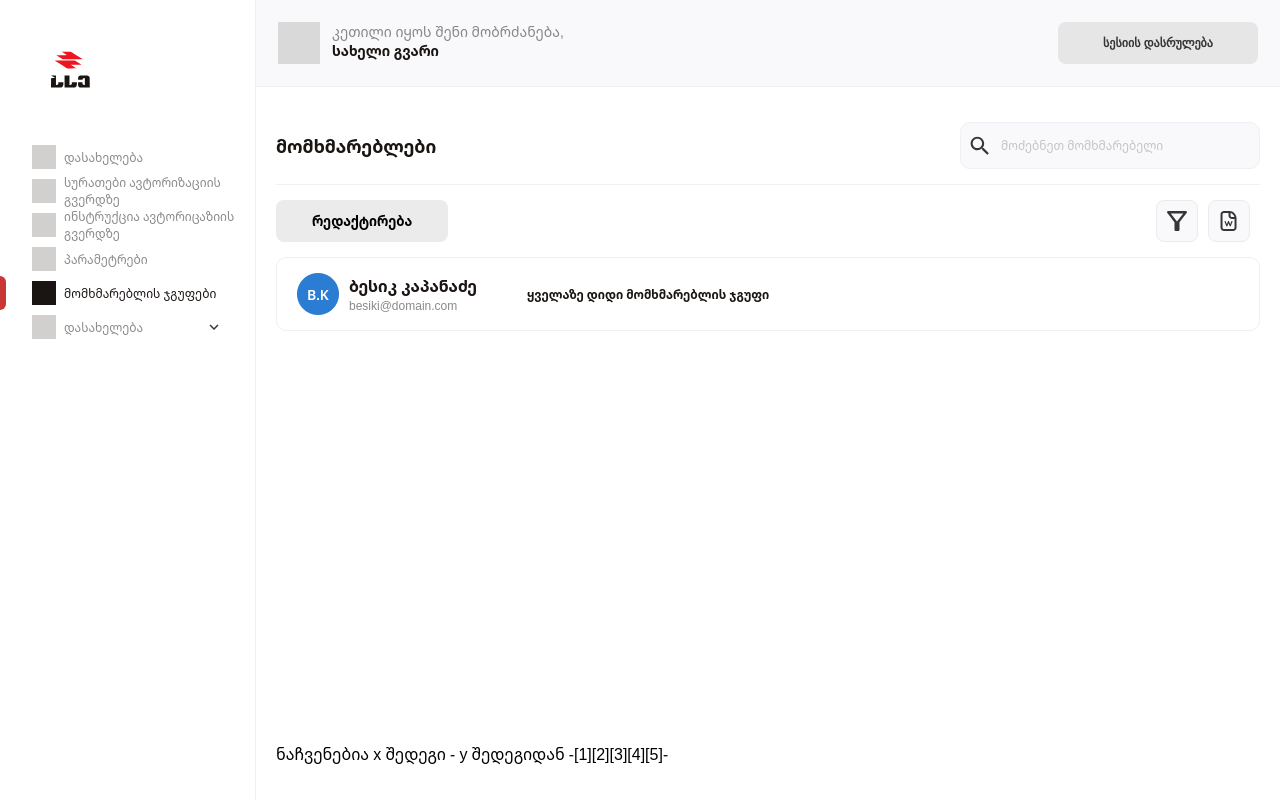
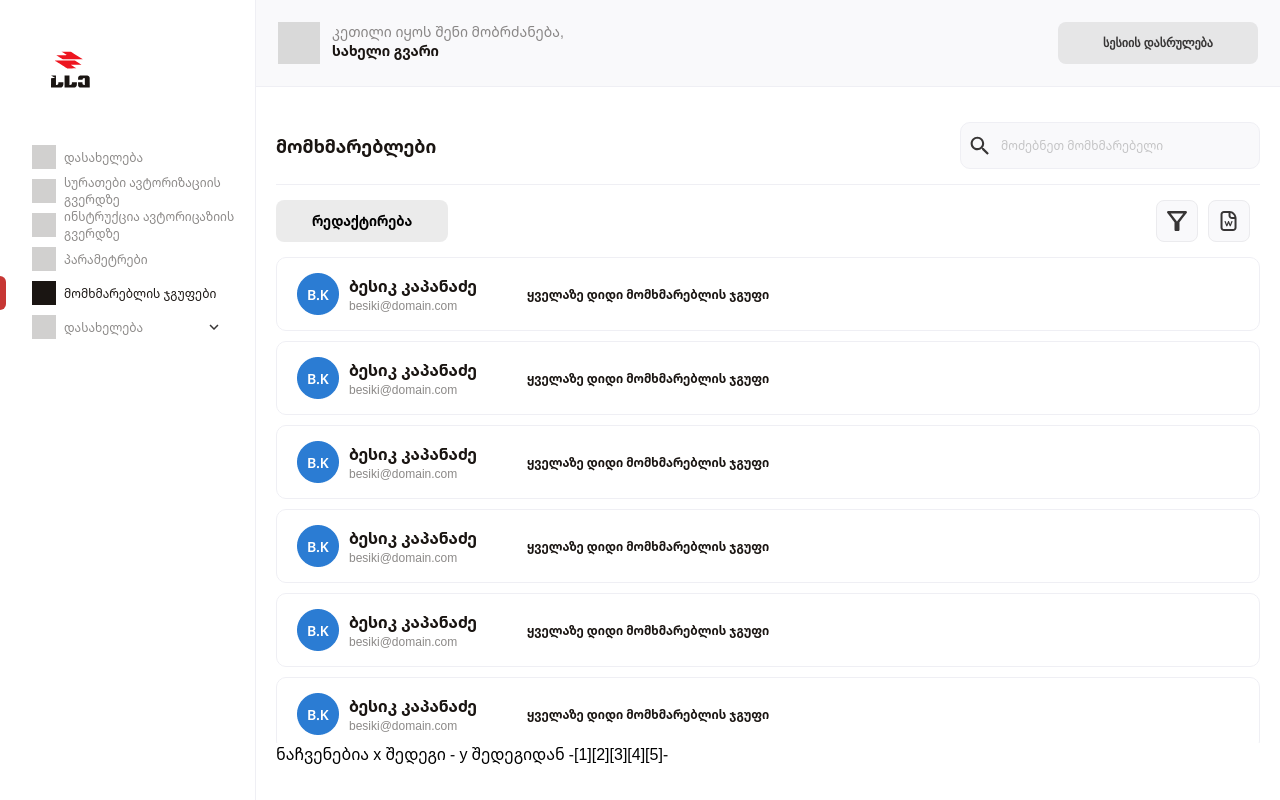
Before and after one commit to LukaTsanavaBTU/angular-task, an Angular app: page /users in a window 1280 px wide. Built offline with nearby package versions, Linux system fonts and the light colour scheme.

Commit message:
Add scrolling for users

```diff
--- a/src/app/app.component.css
+++ b/src/app/app.component.css
@@ -1,10 +1,11 @@
 :host {
     display: grid;
     grid-template-columns: 1fr 4fr;
-    height: 100%;
+    height: 100vh;
 }
 
 main {
+    height: 100vh;
     display: flex;
     flex-direction: column;
 }
--- a/src/app/main-content/users-browser/users-browser.component.css
+++ b/src/app/main-content/users-browser/users-browser.component.css
@@ -1,5 +1,6 @@
 :host {
-    flex-grow: 1;
+    flex: 1;
+    overflow: auto;
     padding: 35px 20px;
     display: flex;
     flex-direction: column;
@@ -93,7 +94,7 @@
 /* Users */
 
 .users-container {
-    flex-grow: 1;
+    flex: 1;
     display: flex;
     flex-direction: column;
     gap: 10px;
--- a/src/app/main-content/users-browser/users-browser.component.html
+++ b/src/app/main-content/users-browser/users-browser.component.html
@@ -28,6 +28,46 @@
     email="besiki@domain.com"
     picture="profile-temp.png"
   />
+  <app-user-item
+    name="ბესიკ კაპანაძე"
+    email="besiki@domain.com"
+    picture="profile-temp.png"
+  />
+  <app-user-item
+    name="ბესიკ კაპანაძე"
+    email="besiki@domain.com"
+    picture="profile-temp.png"
+  />
+  <app-user-item
+    name="ბესიკ კაპანაძე"
+    email="besiki@domain.com"
+    picture="profile-temp.png"
+  />
+  <app-user-item
+    name="ბესიკ კაპანაძე"
+    email="besiki@domain.com"
+    picture="profile-temp.png"
+  />
+  <app-user-item
+    name="ბესიკ კაპანაძე"
+    email="besiki@domain.com"
+    picture="profile-temp.png"
+  />
+  <app-user-item
+    name="ბესიკ კაპანაძე"
+    email="besiki@domain.com"
+    picture="profile-temp.png"
+  />
+  <app-user-item
+    name="ბესიკ კაპანაძე"
+    email="besiki@domain.com"
+    picture="profile-temp.png"
+  />
+  <app-user-item
+    name="ბესიკ კაპანაძე"
+    email="besiki@domain.com"
+    picture="profile-temp.png"
+  />
 </div>
 <div class="pagination">
   ნაჩვენებია x შედეგი - y შედეგიდან -[1][2][3][4][5]-
--- a/src/styles.css
+++ b/src/styles.css
@@ -3,7 +3,3 @@
     padding: 0;
     font-family: "Noto Sans Georgian", sans-serif;
 }
-
-body {
-    height: 100vh;
-}
```
